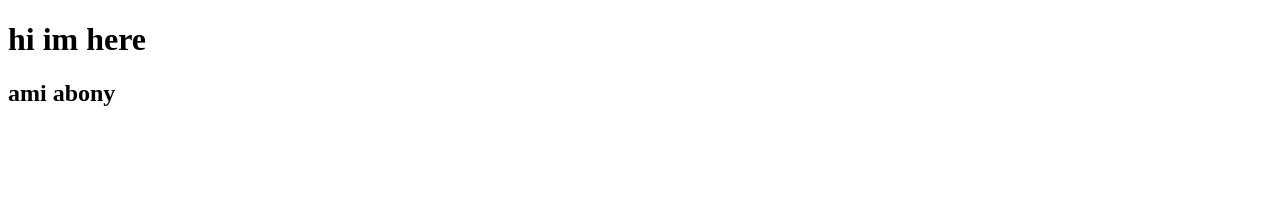
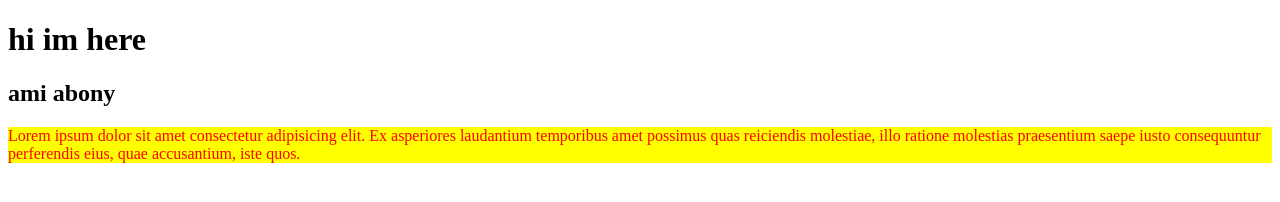
Before and after one commit to TajnimaBintaNaz/my-second-repo, a plain HTML site: page index.html in a window 1280 px wide. Drawn offline with Linux system fonts and the light colour scheme.

Commit message:
style added

```diff
--- a/index.html
+++ b/index.html
@@ -5,9 +5,13 @@
     <meta http-equiv="X-UA-Compatible" content="IE=edge">
     <meta name="viewport" content="width=device-width, initial-scale=1.0">
     <title>MY Second repo</title>
+    <link rel="stylesheet" href="style.css">
 </head>
 <body>
     <h1>hi im here</h1>
     <h2>ami abony</h2>
+    <p>Lorem ipsum dolor sit amet consectetur adipisicing elit.
+         Ex asperiores laudantium temporibus amet possimus quas reiciendis molestiae, illo ratione molestias praesentium saepe iusto consequuntur perferendis eius,
+         quae accusantium, iste quos.</p>
 </body>
 </html>
--- /dev/null
+++ b/style.css
@@ -0,0 +1,4 @@
+p{
+    color:red;
+    background-color: yellow;
+}
```
